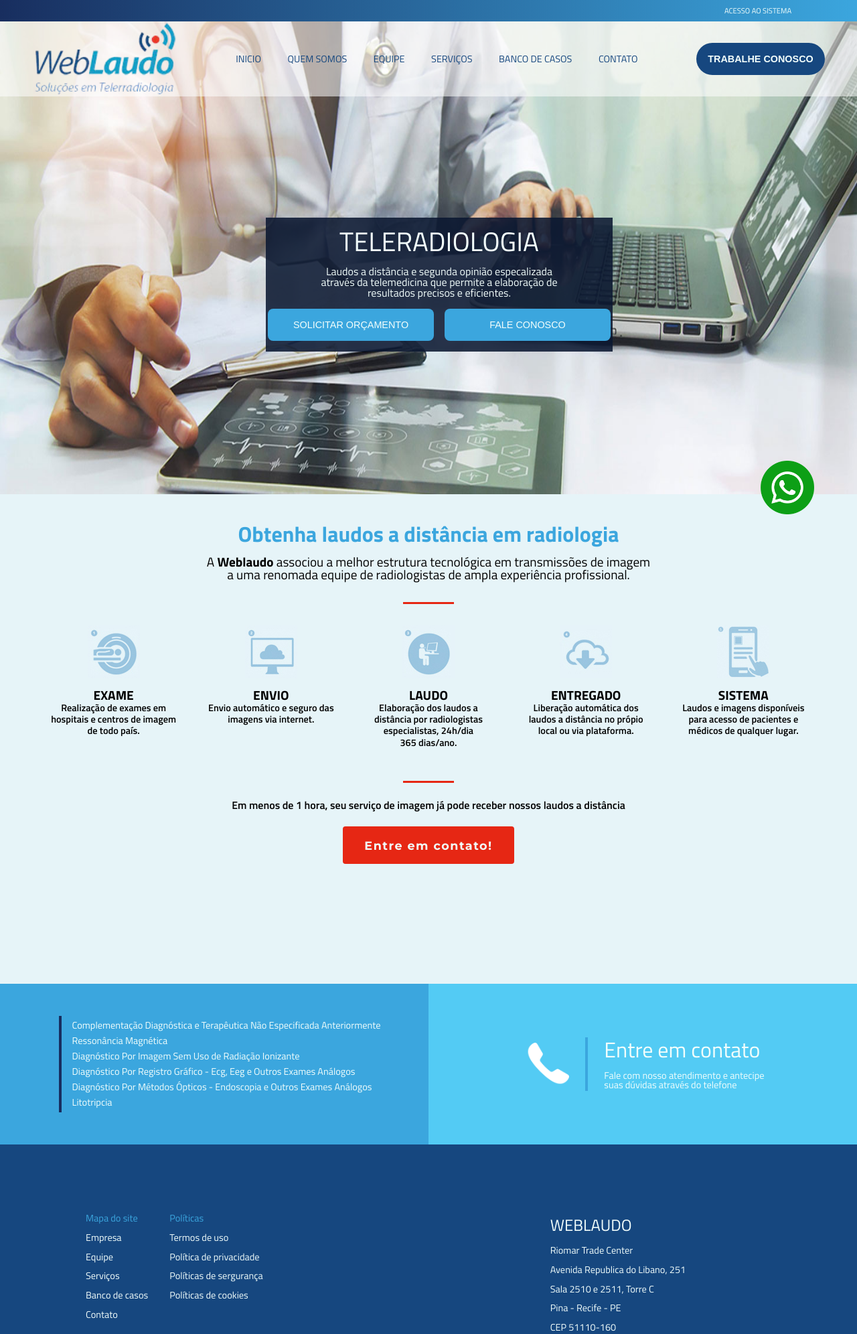
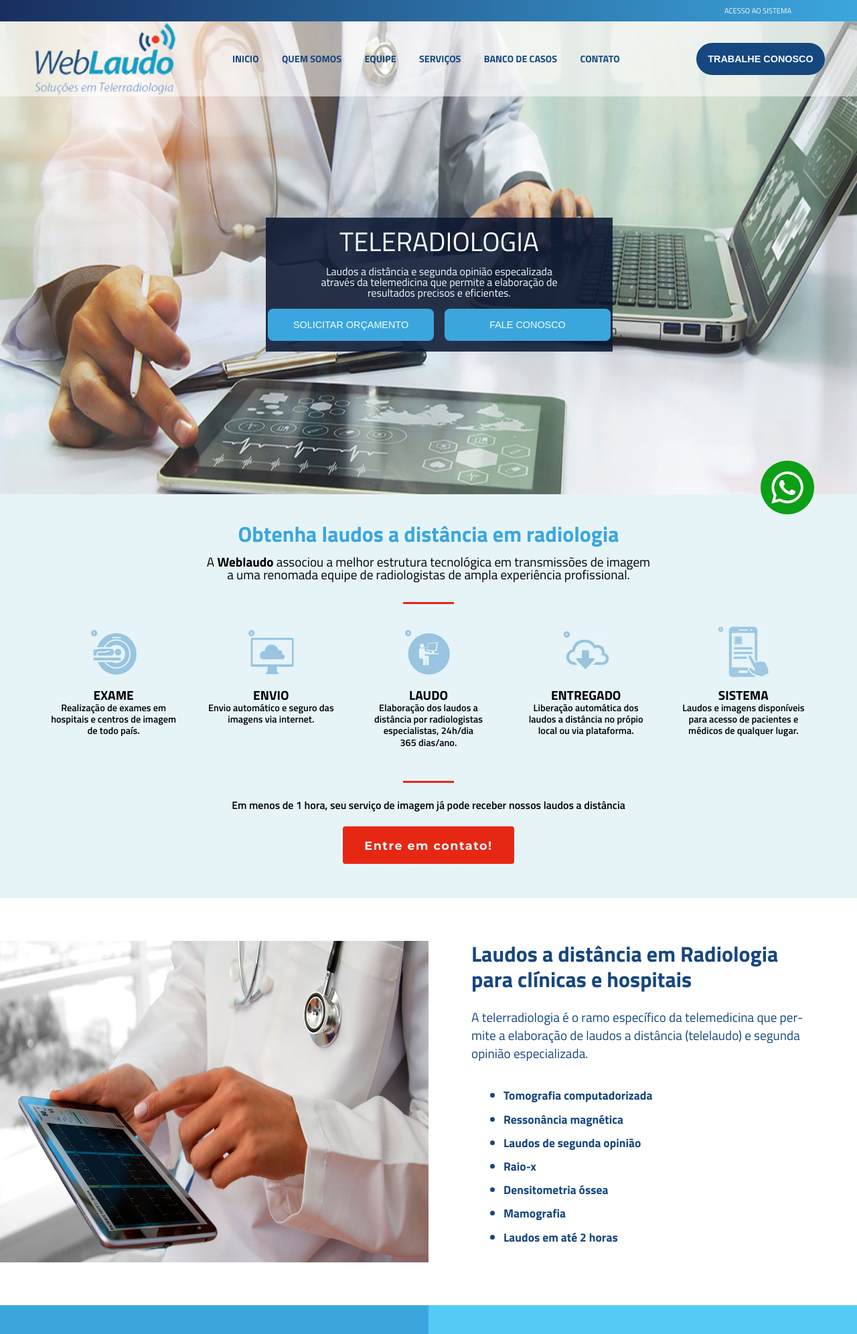
Before and after one commit to RafaelMoid/weblaudo, a WordPress theme: template index.php in a window 1280 px wide. Shown: the top 1992 px of the page at 67% size. Run offline with PHP 8.4 and a stand-in for WordPress, Linux system fonts and the light colour scheme; the site name, menu and one post (Sample post) are stand-ins, and other content is empty; some libraries are stand-ins or nearby versions.

Commit message:
[Feat] Section 3

```diff
--- a/assets/css/style.css
+++ b/assets/css/style.css
@@ -117,6 +117,11 @@ h4 {
 .nav-ul li {
   color: #16477F;
   text-transform: uppercase;
+  font-weight: bold;
+}
+
+.nav-ul li:nth-child(7) {
+  margin-right: 2rem;
 }
 
 .nav-ul .logo-weblaudo {
@@ -206,7 +211,7 @@ h4 {
   padding-top: 7rem;
   background-color: #E6F4F8;
   margin: -7rem 0 -7rem 0;
-  height: 50rem;
+  height: 42rem;
 }
 
 .index-sec-2 h1 {
@@ -284,6 +289,69 @@ h4 {
   margin: 1.5rem 40% 2rem 40%;
   letter-spacing: 1.5px;
   font-family: Montserrat;
+}
+
+.index-sec-3 {
+  display: flex;
+  flex-direction: row;
+  text-align: center;
+  justify-content: center;
+  background-color: #FFFFFF;
+  height: 38rem;
+}
+
+.index-sec-3 .sec-3-banner-container {
+  display: flex;
+  flex-direction: column;
+  justify-content: center;
+  height: 100%;
+  width: 50%;
+}
+
+.index-sec-3 .sec-3-banner-container .index-sec-3-banner {
+  height: 30rem;
+}
+
+.index-sec-3 .sec-3-content {
+  width: 50%;
+  margin: 4rem 5% 0 5%;
+  display: flex;
+  flex-direction: column;
+  justify-content: flex-start;
+}
+
+.index-sec-3 .sec-3-content h1 {
+  color: #16477F;
+  font-weight: bold;
+  font-size: 2rem;
+  text-align: left;
+  margin-bottom: 1.5rem;
+  line-height: 1.2;
+}
+
+.index-sec-3 .sec-3-content h4 {
+  color: #16477F;
+  font-size: 1.2rem;
+  text-align: left;
+  line-height: 1.4;
+  overflow-wrap: break-word;
+  word-wrap: break-word;
+  hyphens: auto;
+}
+
+.index-sec-3 .sec-3-content .sec-3-ul {
+  display: flex;
+  flex-direction: column;
+  color: #16477F;
+  align-items: flex-start;
+  margin: 2rem 0 0 3rem;
+}
+
+.index-sec-3 .sec-3-content .sec-3-ul li {
+  list-style-type: disc;
+  font-size: 1.1rem;
+  font-weight: bold;
+  line-height: 2;
 }
 
 .uppercase {
--- a/assets/sass/_header.scss
+++ b/assets/sass/_header.scss
@@ -34,6 +34,11 @@
   li {
     color: $azul-medio2;
     text-transform: uppercase;
+    font-weight: bold;
+  }
+
+  li:nth-child(7) {
+    margin-right: 2rem;
   }
 
   .logo-weblaudo {
--- a/assets/sass/_index.scss
+++ b/assets/sass/_index.scss
@@ -70,7 +70,7 @@
   padding-top: 7rem;
   background-color: $azul-claro-sec2;
   margin: -7rem 0 -7rem 0;
-  height: 50rem;
+  height: 42rem;
 
   h1 {
     text-align: center;
@@ -147,7 +147,70 @@
   }
 }
 
+.index-sec-3 {
+  display: flex;
+  flex-direction: row;
+  text-align: center;
+  justify-content: center;
+  background-color: $icons-white;
+  height: 38rem;
 
+  .sec-3-banner-container {
+    display: flex;
+    flex-direction: column;
+    justify-content: center;
+    height: 100%;
+    width: 50%;
+
+  .index-sec-3-banner {
+    height: 30rem;
+    }
+  }
+
+  .sec-3-content {
+      width: 50%;
+      margin: 4rem 5% 0 5%;
+      display: flex;
+      flex-direction: column;
+      justify-content: flex-start;
+
+    h1 {
+      color: $azul-medio2;
+      font-weight: bold;
+      font-size: 2rem;
+      text-align: left;
+      margin-bottom:1.5rem;
+      line-height: 1.2;
+    }
+
+    h4 {
+      color: $azul-medio2;
+      font-size: 1.2rem;
+      text-align: left;
+      line-height: 1.4;
+      overflow-wrap: break-word;
+      word-wrap: break-word;
+      hyphens: auto;
+    }
+
+    .sec-3-ul {
+      display: flex;
+      flex-direction: column;
+      color: $azul-medio2;
+      align-items: flex-start;
+      margin: 2rem 0 0 3rem;
+
+      li {
+        list-style-type: disc;
+        font-size: 1.1rem;
+        font-weight: bold;
+        line-height: 2;
+      }
+    }
+
+  }
+
+}
 .uppercase {
   text-transform: uppercase;
 }
--- a/index.php
+++ b/index.php
@@ -62,4 +62,25 @@
   <p class="index-sec-2-p">Em menos de 1 hora, seu serviço de imagem já pode receber nossos laudos a distância</p>
   <button class="btn-contato-orange btn-hover">Entre em contato!</button>
 </section>
+<section class="index-sec-3">
+  <div class="sec-3-banner-container">
+    <img class="index-sec-3-banner" src="<?php echo get_stylesheet_directory_uri(); ?>/assets/img/IMG-destaque-WL-02.jpg">
+  </div>
+  <div class="sec-3-content">
+    <h1>Laudos a distância em Radiologia </br>para clínicas e hospitais</h1>
+    <h4>A telerradiologia é o ramo específico da telemedicina que permite a elaboração de laudos a distância (telelaudo) e segunda
+       opinião especializada.
+    </h4>
+    <ul class="sec-3-ul">
+      <li>Tomografia computadorizada</li>
+      <li>Ressonância magnética</li>
+      <li>Laudos de segunda opinião</li>
+      <li>Raio-x</li>
+      <li>Densitometria óssea</li>
+      <li>Mamografia</li>
+      <li>Laudos em até 2 horas</li>
+    </ul>
+  </div>
+</section>
+
 <?php get_footer(); ?>
```
